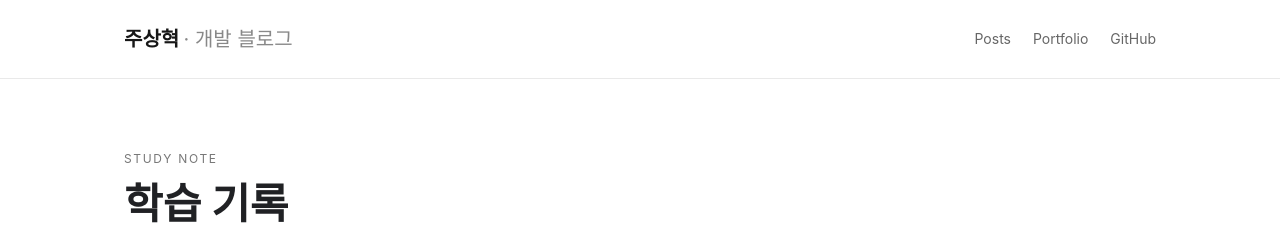
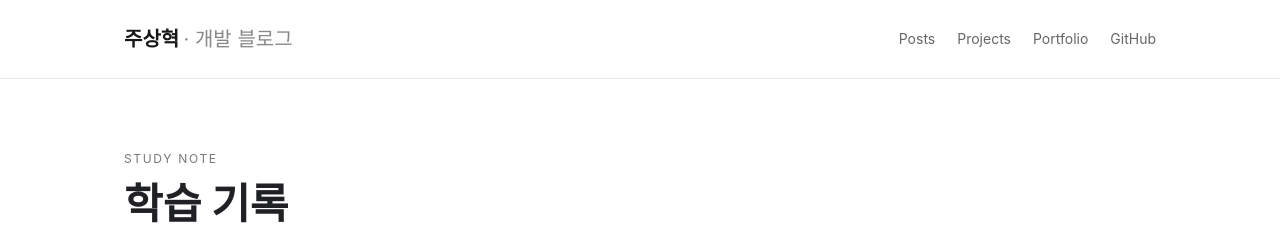
Before and after one commit to zuzusnasna/zuzusnasna.github.io, a Jekyll site: the page built from index.md, in a window 1280 px wide and 900 px high. Shown: the top 225 px of the window. Built offline with Jekyll 4.4.1, drawn with Linux system fonts in a browser that asks for light colours.

Commit message:
Add project navigation

```diff
--- a/_layouts/default.html
+++ b/_layouts/default.html
@@ -11,7 +11,7 @@
   <header class="site-header">
     <div class="header-inner">
       <a class="brand" href="{{ '/' | relative_url }}">주상혁 <span>· 개발 블로그</span></a>
-      <nav><a href="{{ '/' | relative_url }}">Posts</a><a href="https://zuzusnasna.github.io/portfolio/">Portfolio</a><a href="https://github.com/zuzusnasna">GitHub</a></nav>
+      <nav><a href="{{ '/' | relative_url }}">Posts</a><a href="{{ '/projects/' | relative_url }}">Projects</a><a href="https://zuzusnasna.github.io/portfolio/">Portfolio</a><a href="https://github.com/zuzusnasna">GitHub</a></nav>
     </div>
   </header>
   <main class="page-wrap">{{ content }}</main>
```
